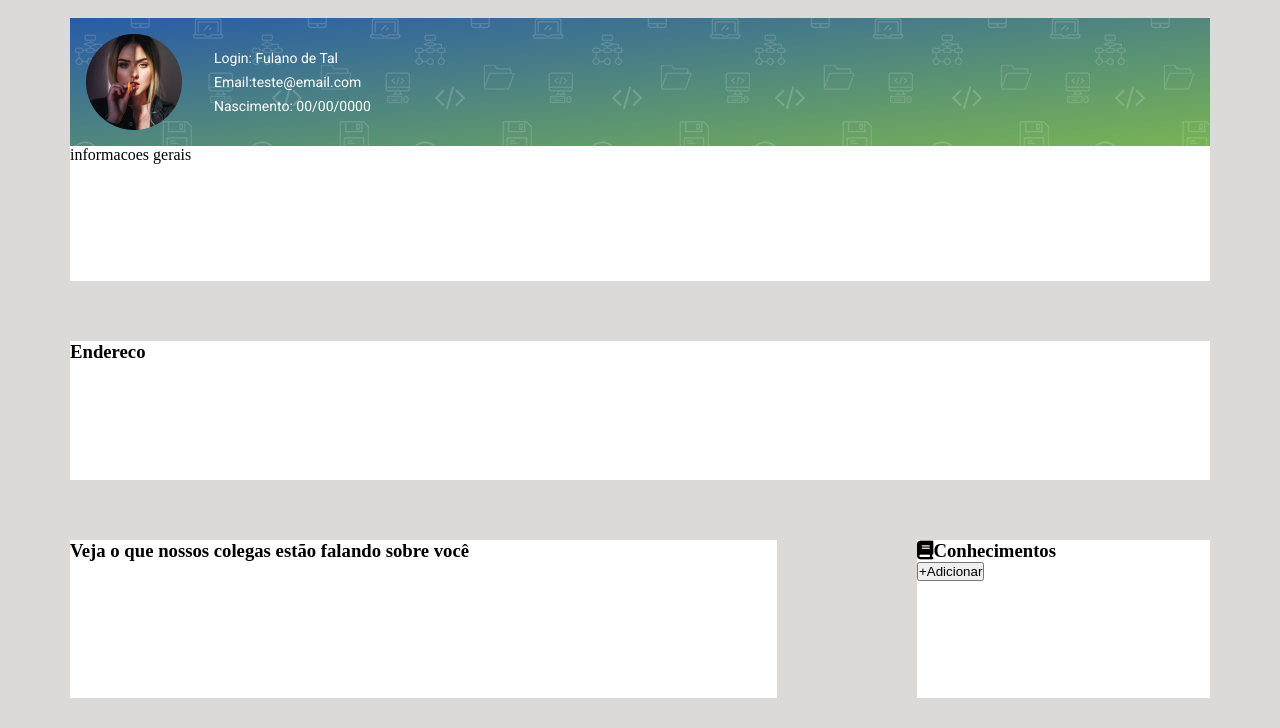
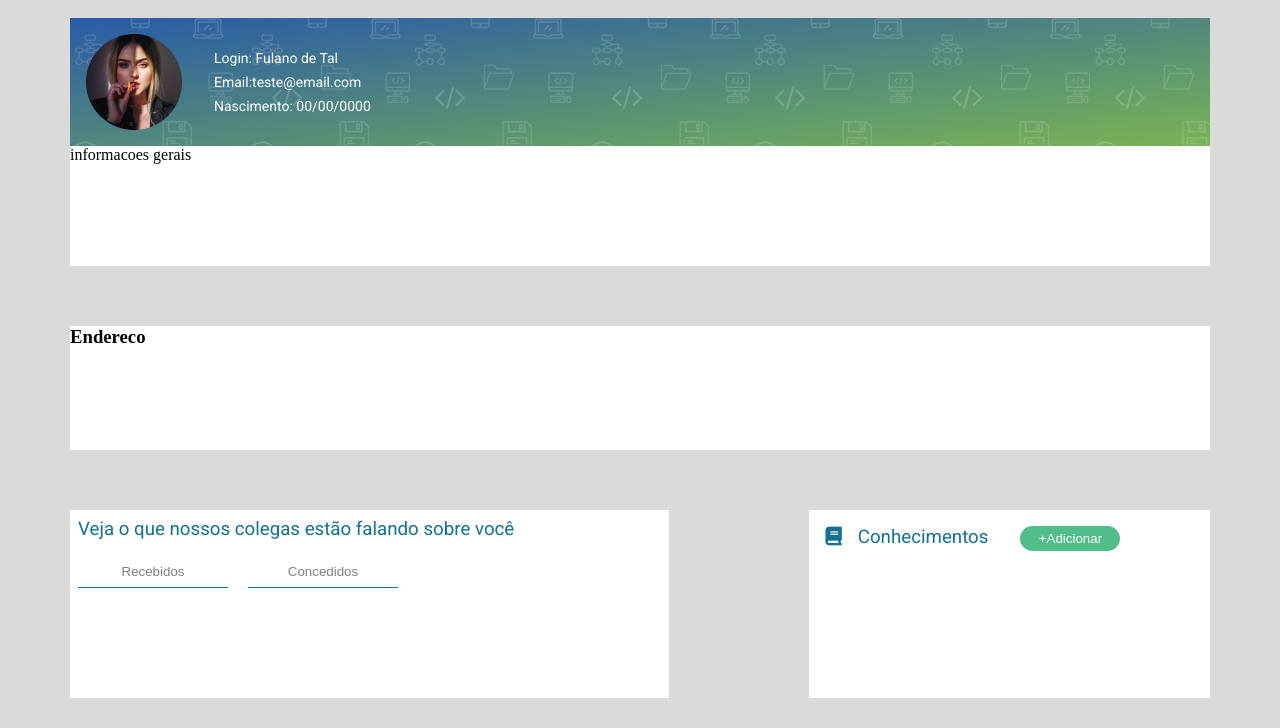
Before and after one commit to DanielaLeguari/homework7, a website built with webpack: page perfil.html in a window 1280 px wide. Shown: the part 72-800 px from the top of the page. Built offline with nearby package versions, Linux system fonts and the light colour scheme.

Commit message:
estilizacao da secao colegas tela perfil

```diff
--- a/perfil.html
+++ b/perfil.html
@@ -17,11 +17,11 @@
 <body class="perfil-bg">
 
     <header class="perfil-header">
-         <div class="perfil-header-item">
+        <div class="perfil-header-item">
             <img class="perfil-logo" src="./img/header-perfil-logo.png" alt="">
             <button class="perfil-header-btn" type="button">Pessoas - Colaborador</button>
         </div>
-         <div class="perfil-header-item">
+        <div class="perfil-header-item">
             <i class="fa-sharp fa-solid fa-bell perfil-icone-notificacao"></i>
             <img class="perfil-foto-header" src="./img/header-foto.png" alt="">
         </div>
@@ -31,19 +31,30 @@
             <div class="perfil-cabecalho-usuario">
                 <div class="perfil-informacoes-contato">
                     <img class="perfil-foto-coloborador" src="./img/header-foto.png" alt="">
-                     <ul>
+                    <ul>
                         <li class="perfil-lista-dados">Login: Fulano de Tal</li>
                         <li class="perfil-lista-dados">Email:teste@email.com</li>
                         <li class="perfil-lista-dados">Nascimento: 00/00/0000</li>
-                     </ul></div>
+                    </ul>
+                </div>
                 <div class="perfil-informacoes-gerais">informacoes gerais</div>
             </div>
         </section>
 
-        <section class="perfil-item perfil-secao-endereco"><h3>Endereco</h3></section>
-        <section class="perfil-item perfil-secao-colegas"><h3>Veja o que nossos colegas estão falando sobre você</h3></section>
-        <section class="perfil-item perfil-secao-conhecimentos"><h3><i class="fa-solid fa-book"></i>Conhecimentos</h3>
-        <button type="submit">+Adicionar</button>
+        <section class="perfil-item perfil-secao-endereco">
+            <h3>Endereco</h3>
+        </section>
+
+        <section class="perfil-item perfil-secao-colegas">
+            <h3 class="perfil-titulo-colegas">Veja o que nossos colegas estão falando sobre você</h3>
+        <button class="perfil-btn-secao-colegas" type="button">Recebidos</button>
+        <button class="perfil-btn-secao-colegas" type="button">Concedidos</button>
+        </section>
+
+        <section class="perfil-item perfil-secao-conhecimentos">
+            <h3 class="perfil-titulo-conhecimentos"><i class="fa-solid fa-book perfil-icone-livro"></i>Conhecimentos
+            </h3>
+            <button class="perfil-btn-add" type="submit">+Adicionar</button>
         </section>
     </main>
 
--- a/styles/style-perfil.scss
+++ b/styles/style-perfil.scss
@@ -1,10 +1,10 @@
 $perfil-cor-fonte-header: #ffffff;
 $perfil-cor-titulos: #137191;
-$perfil-cor-campos: #9391918a;
+$perfil-cor-campos: grey;
 $perfil-botao: #51BD88;
 $perfil-fonte-principal: 'Roboto', sans-serif;
 $perfil-bg-principal: #dcd9d9;
-$perfil-bg-secoes:#FFFFFF;
+$perfil-bg-secoes: #FFFFFF;
 
 .perfil-bg {
     background-color: $perfil-bg-principal ;
@@ -32,6 +32,7 @@ $perfil-bg-secoes:#FFFFFF;
         margin: 0 1rem 0 1rem;
         padding: 0 1.2rem;
         font-family: $perfil-fonte-principal;
+        cursor: pointer;
     }
 
     .perfil-header-btn:hover {
@@ -52,14 +53,12 @@ $perfil-bg-secoes:#FFFFFF;
     width: 40px;
     height: 40px;
     margin: 0 1rem 0 1rem;
-
 }
 
 .perfil-icone-notificacao {
     color: $perfil-cor-fonte-header;
     font-size: 20px;
     padding-top: 0.5rem;
-
 }
 
 /*perfil-secao-main*/
@@ -82,26 +81,28 @@ $perfil-bg-secoes:#FFFFFF;
     grid-area: perfil-secao-cabecalho;
     background-color: $perfil-bg-secoes;
 
-    .perfil-informacoes-contato{
+    .perfil-informacoes-contato {
         background: url('../img/perfil-imagem-fundo-header.png'), linear-gradient(to bottom right, #295ba7, #78b454);
         height: 50%;
         display: flex;
         align-items: center;
-        color:$perfil-cor-fonte-header;
+        color: $perfil-cor-fonte-header;
         font-family: $perfil-fonte-principal;
-         .perfil-foto-coloborador{
+
+        .perfil-foto-coloborador {
             align-items: center;
             margin: 1rem;
-         }
-        .perfil-lista-dados{
+        }
+
+        .perfil-lista-dados {
             list-style-type: none;
             margin-left: 1rem;
             line-height: 1.5rem;
             font-size: 14px;
-         }
+        }
     }
 
-    .perfil-informacoes-gerais{
+    .perfil-informacoes-gerais {
         height: 50%;
     }
 }
@@ -119,4 +120,51 @@ $perfil-bg-secoes:#FFFFFF;
 .perfil-secao-conhecimentos {
     grid-area: perfil-secao-conhecimentos;
     background-color: #ffffff;
+    font-family: $perfil-fonte-principal;
+    display: flex;
+
+    .perfil-titulo-conhecimentos{
+        color: $perfil-cor-titulos;
+        margin: 1rem;
+        font-weight: 400;
+    }
+
+    .perfil-icone-livro{
+        color: $perfil-cor-titulos;
+        margin-right: 1rem;
+    }
+
+    .perfil-btn-add{
+        background-color: $perfil-botao;
+        border: none;
+        border-radius: 20px;
+        color: $perfil-cor-fonte-header;
+        width: 100px;
+        height: 25px;
+        margin: 1rem;
+        cursor: pointer;
+    }
 }
+
+.perfil-secao-colegas{
+   font-family: $perfil-fonte-principal;
+
+    .perfil-titulo-colegas{
+        font-weight: 400;
+        color: $perfil-cor-titulos;
+        display: flex;
+        margin:0.5rem;
+     }
+
+     .perfil-btn-secao-colegas{
+        background-color: transparent;
+        border: none;
+        border-bottom: 1px solid $perfil-cor-titulos;
+        color:$perfil-cor-campos;
+        padding: 0.5rem;
+        width: 150px;
+        margin:0.5rem;
+        cursor: pointer;
+
+     }
+}
```
Also changed, not shown: dist/index.html, dist/perfil.html, dist/style.css.
